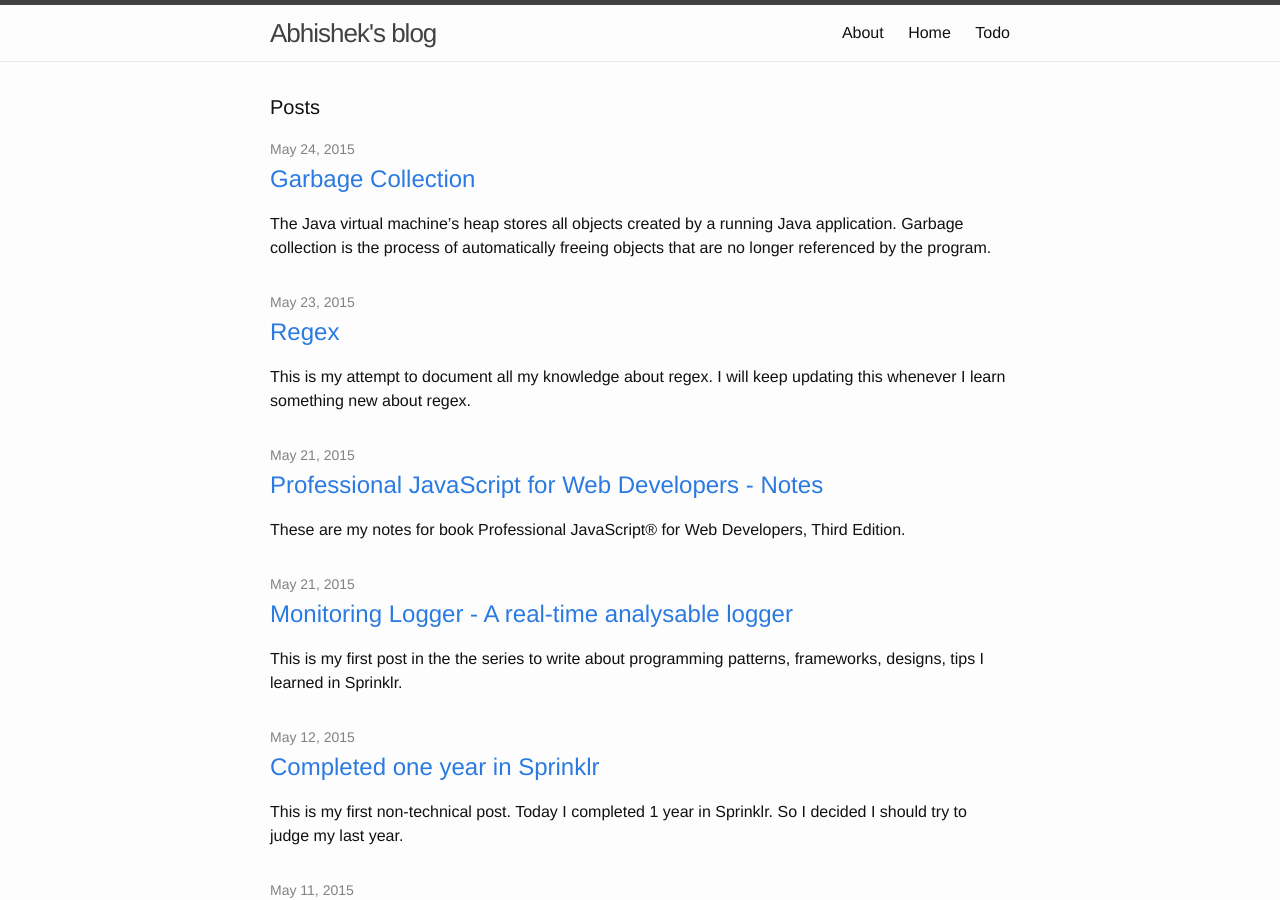
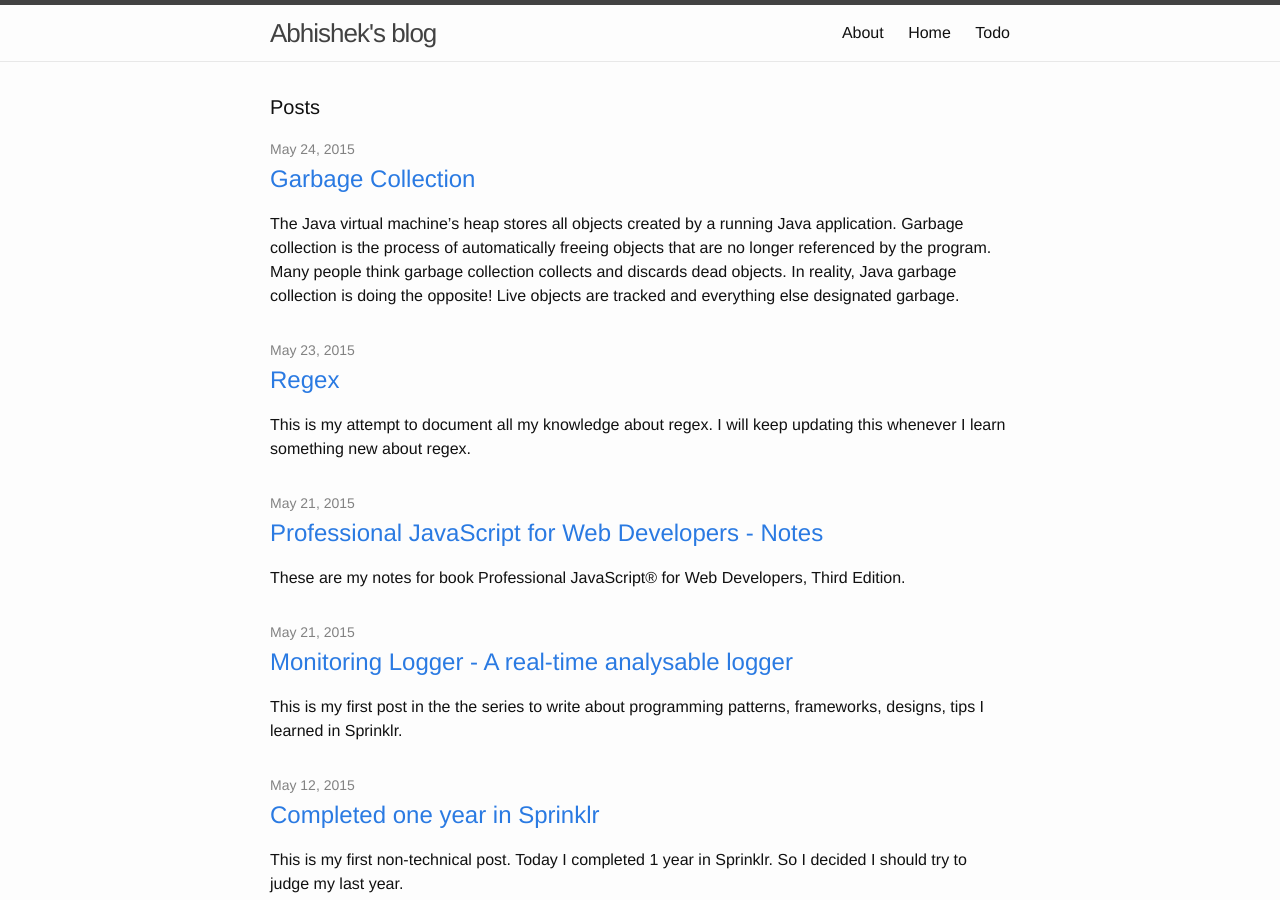
Before and after one commit to knoxxs/knoxxs.github.io, a Jekyll site: the page built from index.html, in a window 1280 px wide and 900 px high. Built offline with Jekyll 4.4.1, drawn with Linux system fonts in a browser that asks for light colours; Markdown is read by kramdown in place of the engine named in the settings; some of the changed lines change nothing that is shown.

```diff
--- a/_posts/2015-05-24-garbage-collection.markdown
+++ b/_posts/2015-05-24-garbage-collection.markdown
@@ -6,7 +6,7 @@
 tags: java programming "garbage collection"
 ---
 
-The Java virtual machine's heap stores all objects created by a running Java application. Garbage collection is the process of automatically freeing objects that are no longer referenced by the program.
+The Java virtual machine's heap stores all objects created by a running Java application. Garbage collection is the process of automatically freeing objects that are no longer referenced by the program. Many people think garbage collection collects and discards dead objects. In reality, Java garbage collection is doing the opposite! Live objects are tracked and everything else designated garbage.
 
 #### Benefits
 Garbage collection relieves you from the burden of freeing allocated memory. Knowing when to explicitly free allocated memory can be very tricky. Giving this job to the Java virtual machine has several advantages:
@@ -19,12 +19,23 @@
 1. _Managing Overhead_: GC adds an overhead that can affect program performance. The Java virtual machine has to keep track of which objects are being referenced by the executing program, and finalize and free unreferenced objects on the fly.
 2. _Unpredictable_: This activity will likely require more CPU time than would have been required if the program explicitly freed unnecessary memory. In addition, programmers in a garbage-collected environment have less control over the scheduling of CPU time devoted to freeing objects that are no longer needed.
 
+The [graph below](http://www.oracle.com/technetwork/java/javase/gc-tuning-6-140523.html) models an ideal system that is perfectly scalable with the exception of garbage collection. The red line is an application spending only 1% of the time in garbage collection on a uniprocessor system. This translates to more than a 20% loss in throughput on 32 processor systems. At 10% of the time in garbage collection (not considered an outrageous amount of time in garbage collection in uniprocessor applications) more than 75% of throughput is lost when scaling up to 32 processors.
+
+![GC suspensions with increasing number of CPUs](http://www.oracle.com/ocom/groups/public/@otn/documents/digitalasset/190242.gif)
+
 ## Why Garbage Collection?
 
 1. Limited Memory
 2. Compacting (De-fragmentation)
 
 The JVM specification does not require any particular garbage collection technique. It doesn't even require garbage collection at all. But until infinite memory is invented, most Java virtual machine implementations will likely come with garbage-collected heaps.
+
+Let's start with the heap, which is the area of memory used for dynamic allocation. In most configurations the operating system allocates the heap in advance to be managed by the JVM while the program is running. This has a couple of important ramifications:
+
+- Object creation is faster because global synchronization with the operating system is not needed for every single object.
+- When an object is no longer used, the garbage collector reclaims the underlying memory and reuses it for future object allocation. This means there is no explicit deletion and no memory is given back to the operating system.
+
+All objects are allocated on the heap area managed by the JVM.
 
 ## Garbage Collection Algorithms
 
@@ -50,6 +61,13 @@
 - Any object references, such as strings, in the constant pool of loaded classes. The constant pool of a loaded class may refer to strings stored on the heap, such as the class name, superclass name, superinterface names, field names, field signatures, method names, and method signatures.
 - Any object references that were passed to native methods that either haven't been "released" by the native method. (Depending upon the native method interface, a native method may be able to release references by simply returning, by explicitly invoking a call back that releases passed references, or some combination of both.)
 - The Java virtual machine's runtime data areas that are allocated from the garbage-collected heap. For example, the class data in the method area itself could be placed on the garbage-collected heap in some implementations, allowing the same garbage collection algorithm that frees objects to detect and unload unreferenced classes.
+
+There are four kinds of GC roots in Java:
+
+1. **Local variables** are kept alive by the stack of a thread. This is not a real object virtual reference and thus is not visible. For all intents and purposes, local variables are GC roots.
+2. **Active Java threads** are always considered live objects and are therefore GC roots. This is especially important for thread local variables.
+3. **Static variables** are referenced by their classes. This fact makes them de facto GC roots. Classes themselves can be garbage-collected, which would remove all referenced static variables. This is of special importance when we use application servers, OSGi containers or class loaders in general. We will discuss the related problems in the Problem Patterns section.
+4. **JNI References** are Java objects that the native code has created as part of a JNI call. Objects thus created are treated specially because the JVM does not know if it is being referenced by the native code or not.
 
 > The Java virtual machine can be implemented such that the garbage collector knows the difference between a genuine object reference and a primitive type (for example, an int) that appears to be a valid object reference. (One example is an int that, if it were interpreted as a native pointer, would point to an object on the heap.) Some garbage collectors, however, may choose not to distinguish between genuine object references and look-alikes. Such garbage collectors are called conservative because they may not always free every unreferenced object. Sometimes a garbage object will be wrongly considered to be live by a conservative collector, because an object reference look-alike referred to it. Conservative collectors trade off an increase in garbage collection speed for occasionally not freeing some actual garbage.
 
@@ -119,6 +137,8 @@
 - Each progressively older generation is garbage collected less often than the next younger generation. As objects "mature" (survive multiple garbage collections) in their current generation, they are moved to the next older generation.
 
 The generational collection technique can be applied to mark and sweep algorithms as well as copying algorithms. In either case, dividing the heap into generations of objects can help improve the efficiency of the basic underlying garbage collection algorithm.
+
+![Weak generational hypothesis, which states that most objects survive for only a short period of time]({{ site.url }}assets/garbageCollection/generational_graph.gif)
 
 #### 4. Adaptive Collectors
 An adaptive garbage collection algorithm takes advantage of the fact that some garbage collection algorithms work better in some situations, while others work better in other situations.
@@ -208,6 +228,8 @@
 
 > If an object with a finalizer becomes unreferenced, and its finalizer is run, the garbage collector must in some way ensure that it never runs the finalizer on that object again. If that object is resurrected by its own finalizer or some other object's finalizer and later becomes unreferenced again, the garbage collector must treat it as an object that has no finalizer.
 
+More about finalization can be found at [How to Handle Java Finalization's Memory-Retention Issues - See more at: http://www.devx.com/Java/Article/30192#sthash.fLBHOsXe.dpuf](http://www.devx.com/Java/Article/30192).
+
 ## The Reachability Lifecycle of Objects
 
 In versions prior to 1.2, every object on the heap is in one of three states from the perspective of the garbage collector: reachable, resurrectable, or unreachable.
@@ -222,3 +244,5 @@
 
 1. [Garbage Collection - Inside the Java Virtual Machine - Artima](http://www.artima.com/insidejvm/ed2/gcP.html)
 2. [Andrew Turley on Incremental Mature Garbage Collection Using the Train Algorithm](https://www.youtube.com/watch?v=kpW4lCwQWHc)
+3. [dynatrace - memory Management](http://www.dynatrace.com/en/javabook/how-garbage-collection-works.html)
+4. [How to Handle Java Finalization's Memory-Retention Issues - See more at: http://www.devx.com/Java/Article/30192#sthash.fLBHOsXe.dpuf](http://www.devx.com/Java/Article/30192).
```
